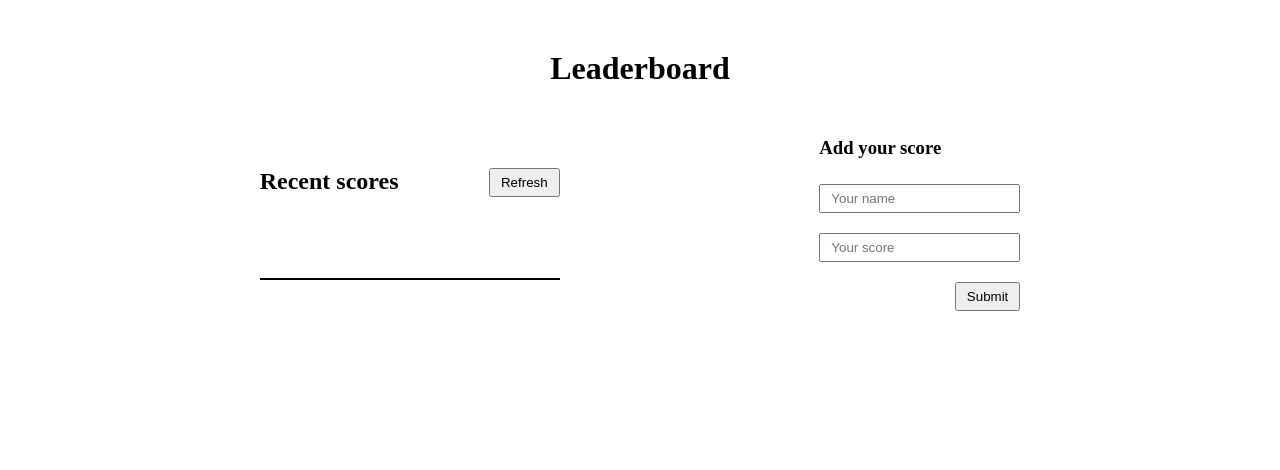
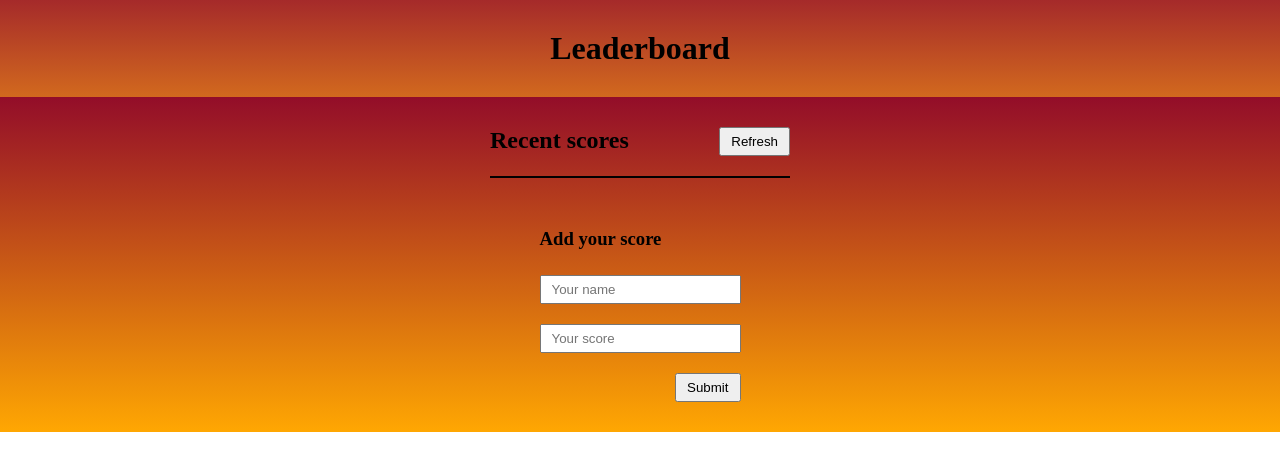
Before and after one commit to Luffytaro22/Leaderboard, a website built with webpack: page src/index.html in a window 1280 px wide. Built offline with nearby package versions, Linux system fonts and the light colour scheme; no server answers.

Commit message:
Added background colors

```diff
--- a/src/styles.css
+++ b/src/styles.css
@@ -5,7 +5,8 @@
 
 h1 {
   text-align: center;
-  margin: 50px 0;
+  padding: 30px 0;
+  background: linear-gradient(0deg, chocolate, brown);
 }
 
 h3 {
@@ -26,6 +27,14 @@ form {
   justify-content: space-around;
 }
 
+#score-section {
+  flex-direction: column;
+  gap: 50px;
+  align-items: center;
+  background: linear-gradient(180deg, #930d29, #ffa702);
+  padding: 30px 10px;
+}
+
 .scores {
   display: flex;
   padding: 10px 10px;
@@ -33,7 +42,7 @@ form {
 }
 
 .scores:nth-child(even) {
-  background-color: beige;
+  background-color: #af0734;
 }
 
 #left-container {
```
